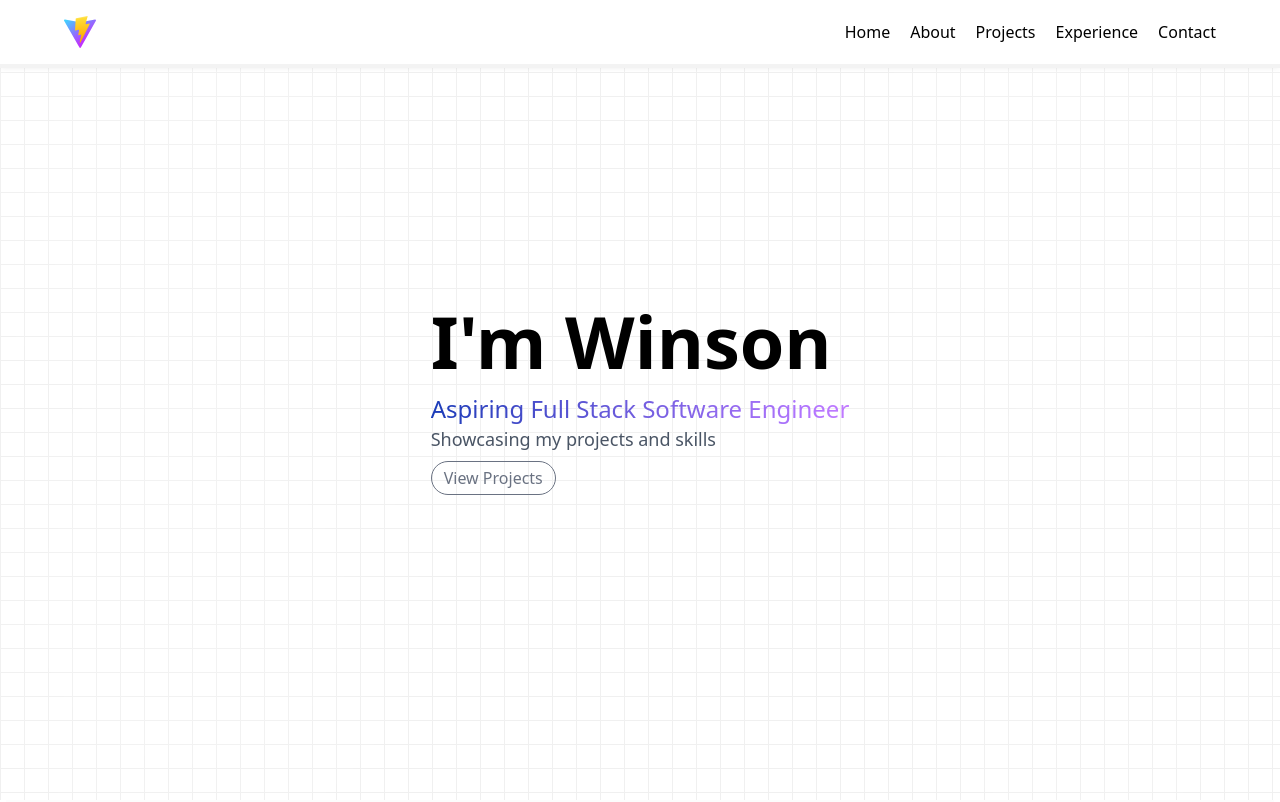
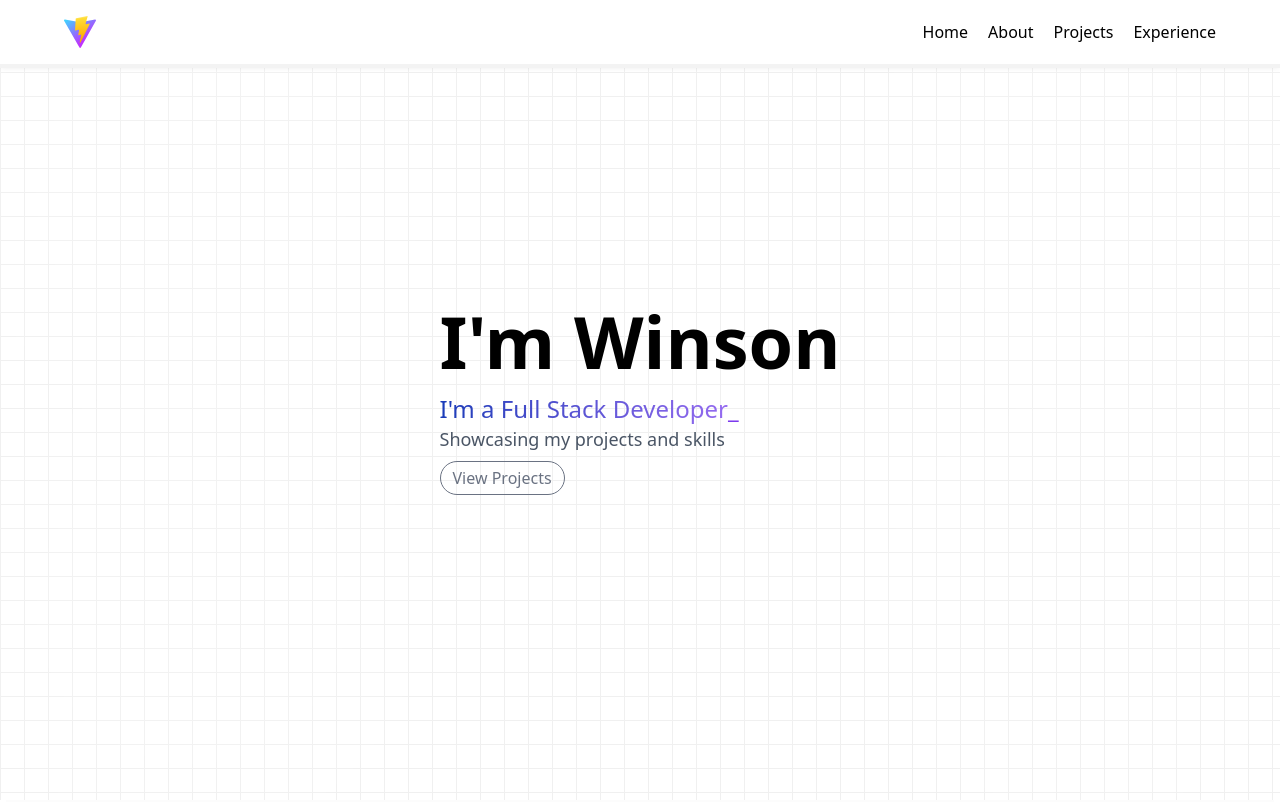
Before and after one commit to wskas/portfolio-website, a React (Vite) app: page / in a window 1280 px wide. Shown: the top 802 px of the page. Built offline with nearby package versions, Linux system fonts and the light colour scheme.

Commit message:
style component: add typewriter effect

```diff
--- a/package.json
+++ b/package.json
@@ -15,7 +15,8 @@
     "react": "^19.2.0",
     "react-dom": "^19.2.0",
     "tailwindcss": "^4.1.18",
-    "tech-stack-icons": "^3.5.8"
+    "tech-stack-icons": "^3.5.8",
+    "typewriter-effect": "^2.22.0"
   },
   "devDependencies": {
     "@eslint/js": "^9.39.1",
--- a/src/App.css
+++ b/src/App.css
@@ -21,20 +21,20 @@
   filter: drop-shadow(0 0 2em #61dafbaa);
 }
 
-@keyframes logo-spin {
-  from {
-    transform: rotate(0deg);
-  }
-  to {
-    transform: rotate(360deg);
-  }
+.typewriter-cursor {
+  color: #7c3aed;
+  opacity: 1;
+  animation: blink 1s step-end infinite;
 }
 
-@media (prefers-reduced-motion: no-preference) {
-  a:nth-of-type(2) .logo {
-    animation: logo-spin infinite 20s linear;
-  }
+.Typewriter__wrapper, .Typewriter {
+  display: inline-block; /* or inline */
 }
+
+@keyframes blink {
+  50% { opacity: 0; }
+}
+
 
 .card {
   padding: 2em;
@@ -43,10 +43,6 @@
 .read-the-docs {
   color: #888;
 }
-
-/*
-  Note: The styles for this gradient grid background is heavily inspired by the creator of this amazing site (https://dub.sh) – all credits go to them!
-*/
 
 .App {
   width: 100vw;
@@ -79,12 +75,12 @@
   opacity: 0.4;
   filter: invert(1);
 }
-/*
+
 .gradient {
   height: fit-content;
   z-index: 3;
   width: 100%;
-  max-width: 640px;
+  /* max-width: 640px; */
   background-image: radial-gradient(
       at 27% 37%,
       hsla(215, 98%, 61%, 1) 0px,
@@ -98,8 +94,7 @@
     radial-gradient(at 79% 53%, hsla(343, 68%, 79%, 1) 0px, transparent 50%);
   position: absolute;
   content: "";
-  width: 100%;
-  height:100vh;
+  height:100%;
   filter: blur(100px) saturate(150%);
   opacity: 0.15;
-} */
+}
--- a/src/components/Footer.tsx
+++ b/src/components/Footer.tsx
@@ -3,7 +3,7 @@
 
 const Footer = () => {
     return (
-        <footer className="footer w-screen flex flex-col items-center justify-center gap-4 p-4  border-t border-gray-400">
+        <footer className="footer w-screen flex flex-col items-center bg-white justify-center gap-4 p-4  border-t border-gray-400">
             <div className="flex">
                 <a href='https://github.com/wskas'><img className='w-8' src='github-icon.svg'/></a>
                 <a href='https://www.linkedin.com/in/winson-sutanto-kasman/' className="ml-4"><img className='w-8' src='linkedin-icon.svg'/></a>
--- a/src/components/Hero.tsx
+++ b/src/components/Hero.tsx
@@ -1,4 +1,5 @@
 import { useEffect, useState } from 'react';
+import Typewriter from 'typewriter-effect';
 
 const Hero = () => {
     const [scrollPosition, setScrollPosition] = useState(0);
@@ -30,7 +31,20 @@ const Hero = () => {
         <section id="hero" className="flex h-screen w-full justify-center items-center">
             <div className="hero-content text-left mx-auto">
                 <h1 className="text-7xl font-bold mb-4">I'm Winson</h1>
-                <p className="text-2xl bg-gradient-to-r from-blue-800 to-purple-400 bg-clip-text text-transparent">Aspiring Full Stack Software Engineer</p>
+                <div className="text-2xl bg-gradient-to-r from-blue-800 to-purple-400 bg-clip-text text-transparent">
+                    <span> I'm a </span>
+                    <Typewriter
+                    options={{
+                        strings: ["Software Engineer", "Full Stack Developer"],
+                        autoStart: true,
+                        loop: true,
+                        delay: 35,
+                        cursor: "_",
+                        cursorClassName: "typewriter-cursor",
+                    }}
+                    />
+                </div>
+                {/* <p className="text-2xl bg-gradient-to-r from-blue-800 to-purple-400 bg-clip-text text-transparent">Aspiring Full Stack Software Engineer</p> */}
                 <p className="text-lg text-gray-600">Showcasing my projects and skills</p>
 
                 <a  onClick={handleClick} href="#projects" className="hero-button border border-gray-500 text-gray-500 px-3 py-1 rounded-full mt-2 inline-block hover:border-gradient-to-r hover:from-blue-800 hover:to-purple-400 transition-colors duration-300">
--- a/src/components/Navigation.tsx
+++ b/src/components/Navigation.tsx
@@ -57,7 +57,7 @@ const Navigation = () => {
                     <a onClick={handleClick} href="#about" className="ml-5 py-2 md:py-0">About</a>
                     <a onClick={handleClick} href="#projects" className="ml-5 py-2 md:py-0">Projects</a>
                     <a onClick={handleClick} href="#workexperiences" className="ml-5 py-2 md:py-0">Experience</a>
-                    <a onClick={handleClick} href="#contactme" className="ml-5 py-2 md:py-0">Contact</a>
+                    {/* <a onClick={handleClick} href="#contactme" className="ml-5 py-2 md:py-0">Contact</a> */}
                 </div>
             </div>
             <div className="progress-container w-screen h-1 bg-[#f3f3f3]" >
```
Also changed, not shown: src/index.css (+0 -55 lines), 1 other file (tests, documents, lock files or other folders).
